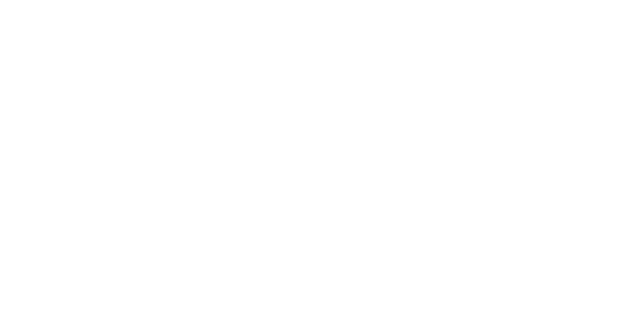
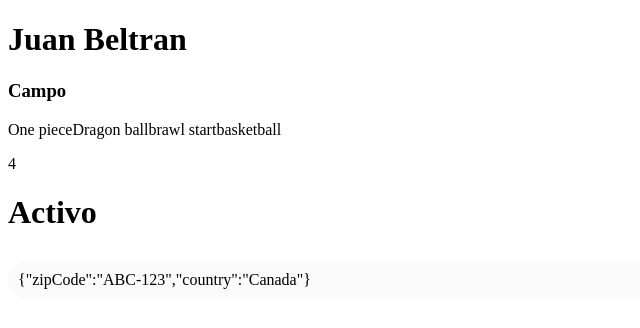
Before and after one commit to junkamilo/AprendiendoReact.js, a React (Vite) app in the folder clasesReact/React/React/React/: page / in a window 1280 px wide. Shown: the top 328 px of the page, without its empty margins (0-640 px from the left). Built offline with nearby package versions, Linux system fonts and the light colour scheme.

Commit message:
por terminar

```diff
--- /dev/null
+++ b/clasesReact/React/React/React/src/MyAwesomeApp.tsx
@@ -0,0 +1,35 @@
+import type { CSSProperties } from "react";
+
+const firstName = "Juan Beltran";
+const lastName = "Campo";
+
+const favoriteGames = ['One piece','Dragon ball','brawl start','basketball'];
+const isActive = true;
+
+const addres = {
+    zipCode: 'ABC-123',
+    country: 'Canada',
+}
+
+const myStyles: CSSProperties = {
+    backgroundColor: '#fafafa',
+    borderRadius: 20,
+    padding: 10,
+    marginTop: 30
+}
+
+export const MyAwesomeApp = () =>{
+    return(
+        <>
+            <h1>{firstName}</h1>
+            <h3>{lastName}</h3>
+
+            <p>{favoriteGames}</p>
+            <p>{2+2}</p>
+
+            <h1>{isActive ? 'Activo':'No activo'}</h1>
+
+            <p style={myStyles}>{JSON.stringify(addres)}</p>
+        </>
+    );
+};
--- a/clasesReact/React/React/React/src/main.tsx
+++ b/clasesReact/React/React/React/src/main.tsx
@@ -7,6 +7,7 @@
 //import { CardShopping } from './shopping-card/CardShoping'
 //import { ContentArtista } from './AgregarYEliminar/contentArtista';
 //import { DataArtista } from './AgregarYEliminar/dataArtista';
+import { MyAwesomeApp } from './MyAwesomeApp';
 
 
 //createRoot es una función en React que crea un punto de entrada para renderizar componentes de React en un nodo del DOM del navegador.
@@ -16,5 +17,6 @@
   <StrictMode>
     {/**<ContentArtista/> */}
     {/** <ContentAgregar artistas={DataArtista}/>*/}
+    <MyAwesomeApp />
   </StrictMode>
 )
```
Also changed, not shown: 1 other file (tests, documents, lock files or other folders).
